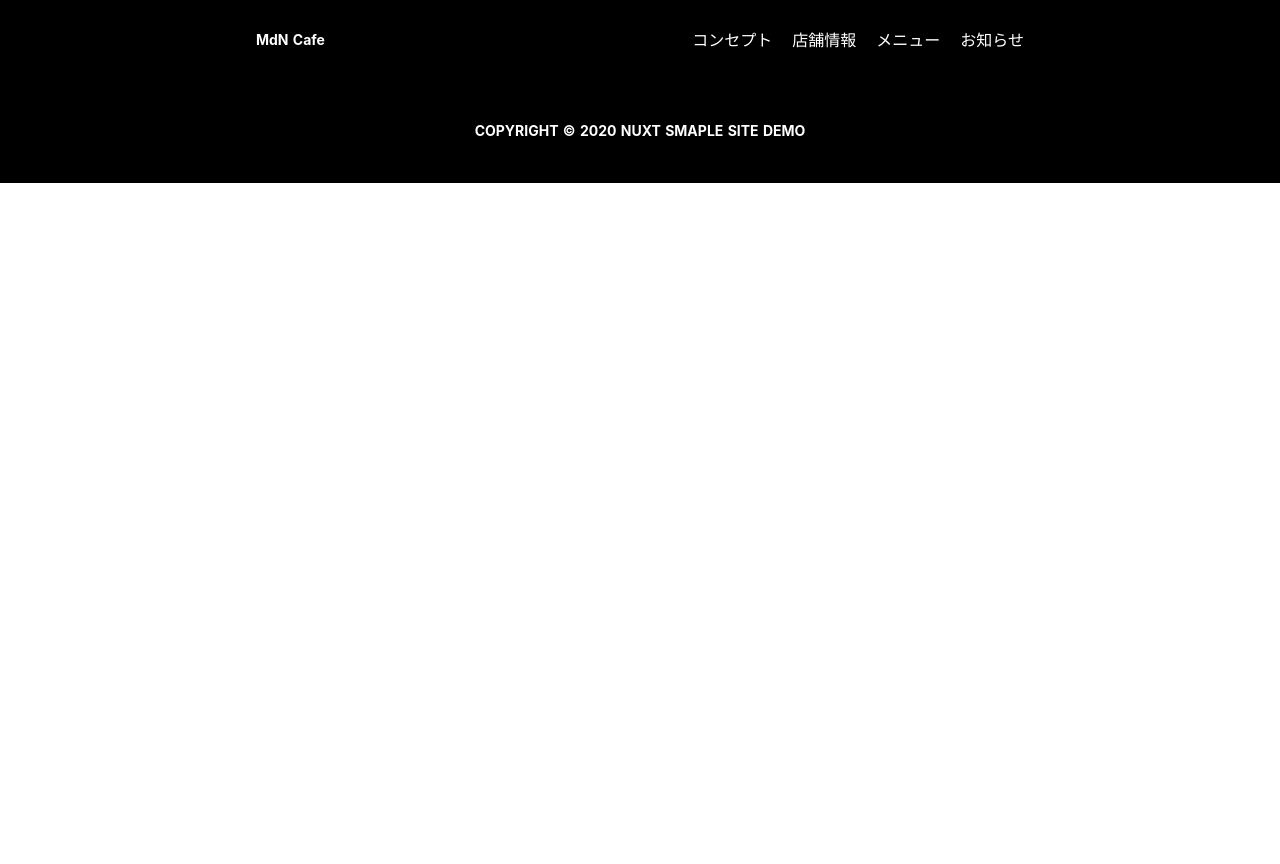
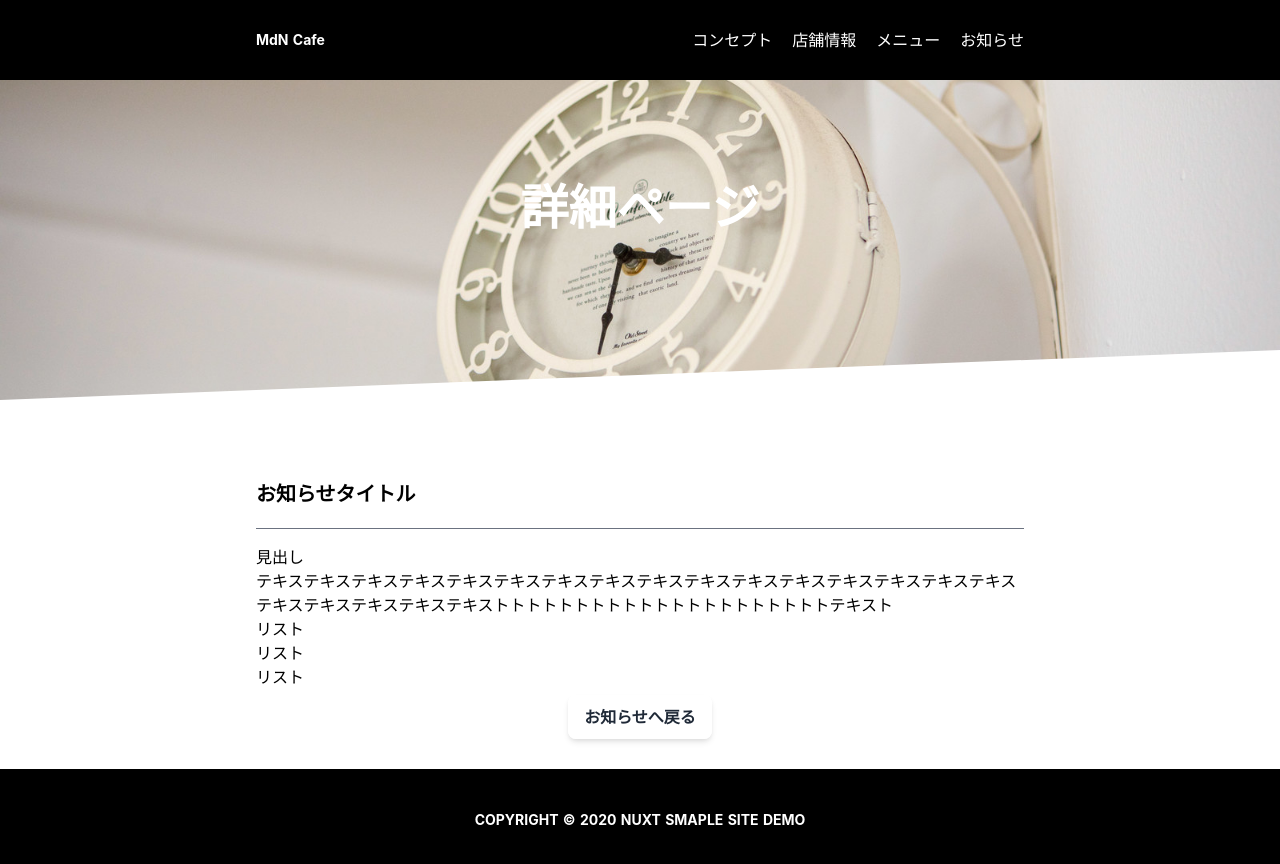
Before and after one commit to kento-yoshidu/myforms_backend, a Nuxt app: page /information/detail in a window 1280 px wide. Shown: the top 864 px of the page. Before the commit the page ends 800 px from the top, so only its background shows below. Built offline with nearby package versions, Linux system fonts and the light colour scheme.

Commit message:
Update P328

```diff
--- /dev/null
+++ b/pages/information/detail.vue
@@ -0,0 +1,28 @@
+<template>
+  <layout-wrapper>
+    <layout-visual
+      title="詳細ページ"
+      :height="40"
+      visual="visual-information"
+    />
+
+    <div class="w-full md:max-w-3xl mx-auto pt-20">
+      <h2 class="text-xl pb-5 border-b border-gray-500 border-solid font-bold">
+        お知らせタイトル
+      </h2>
+
+      <div class="pt-4 mb-4">
+        <h3>見出し</h3>
+        <p>テキステキステキステキステキステキステキステキステキステキステキステキステキステキステキステキステキステキステキステキステキストトトトトトトトトトトトトトトトトトトトトテキスト</p>
+        <ul>
+          <li>リスト</li>
+          <li>リスト</li>
+          <li>リスト</li>
+        </ul>
+      </div>
+    </div>
+
+    <base-button name="お知らせへ戻る" link="/information/" />
+
+  </layout-wrapper>
+</template>
```
